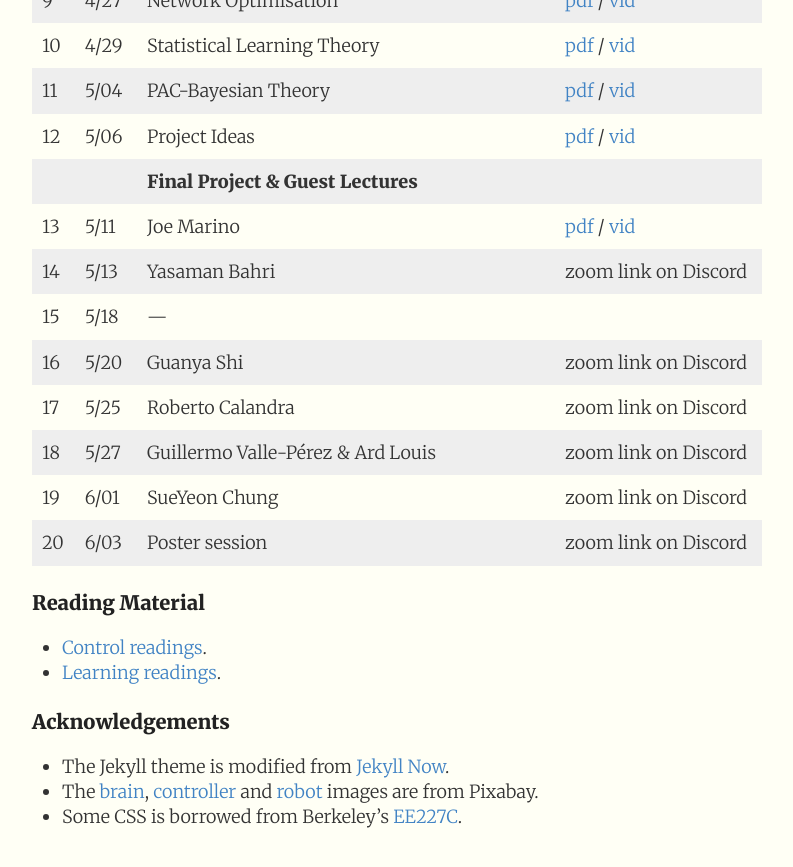
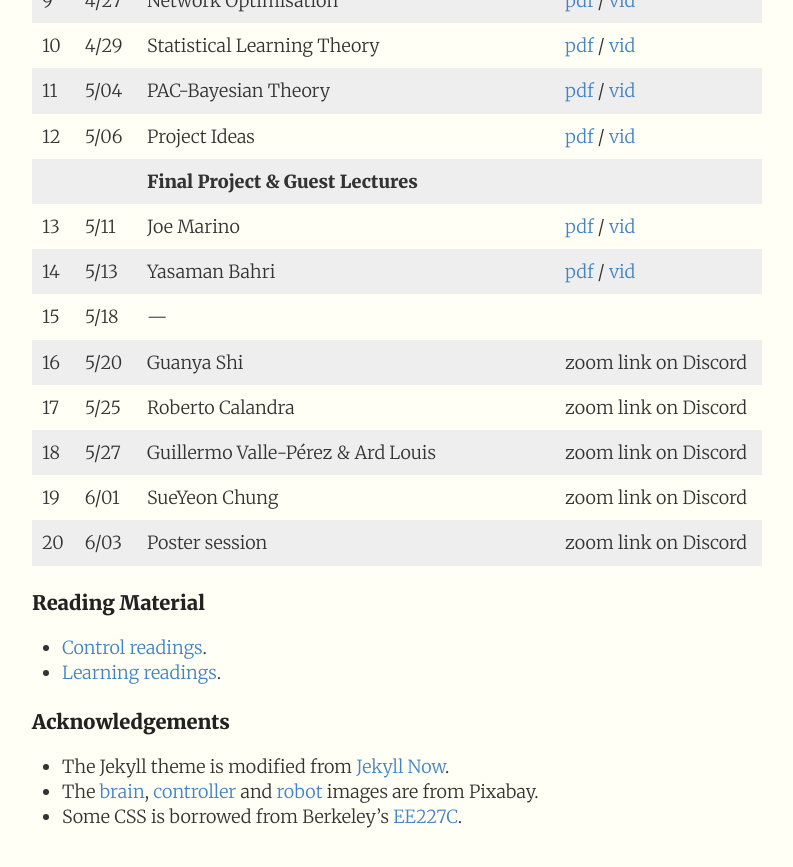
Before and after one commit to 1five9/1five9.github.io, a Jekyll site: the page built from index.md, in a window 1280 px wide and 900 px high, scrolled down 2777 px. Shown: the top 867 px of the window, without its empty margins (243-1036 px from the left). Built offline with Jekyll 4.4.1, drawn with Linux system fonts in a browser that asks for light colours.

Commit message:
bahri lecture

```diff
--- a/index.md
+++ b/index.md
@@ -87,7 +87,7 @@ The final project will be conducted during the last four weeks of class. Student
 | 12 | 5/06      | Project Ideas                          | [pdf](/slides/learning/12.pdf) / [vid](https://caltech.zoom.us/rec/play/WbMd0RukBwxyeZHM3slmTrnHiK0R7862SqA70eJl7WrlizTjj2cW_XLpdeEEMEJIbzg4m6_T_O1BZo3f.JI2a3eRUt3g5mB0u) |
 |    |           | **Final Project & Guest Lectures**     |  |
 | 13 | 5/11      | Joe Marino                             | [pdf](/slides/guest/marino.pdf) / [vid](https://caltech.zoom.us/rec/play/rKK9PNaM7dtfHEHEcJO0wxoB98Kde7vY_Ge63TjIfe_ATBxQwrL0NIs39vdk8bb9RJ-Kg57Ty4KK2Sdg.8RdlP3SKDlyAogR9) |
-| 14 | 5/13      | Yasaman Bahri       				      | zoom link on Discord |
+| 14 | 5/13      | Yasaman Bahri       				      | [pdf](/slides/guest/bahri.pdf) / [vid](https://caltech.zoom.us/rec/share/D354UiOLtu9TEWY1anPyhT60Hx8uWrQad0qY9aT02B64rMrunvgw6lnyJLXTcQ.CrFXOmjkOuNjLTrF) |
 | 15 | 5/18      | —	            			  		  |  |
 | 16 | 5/20      | Guanya Shi	            			  | zoom link on Discord |
 | 17 | 5/25      | Roberto Calandra	            				      | zoom link on Discord |
```
Also changed, not shown: 1 other file.
